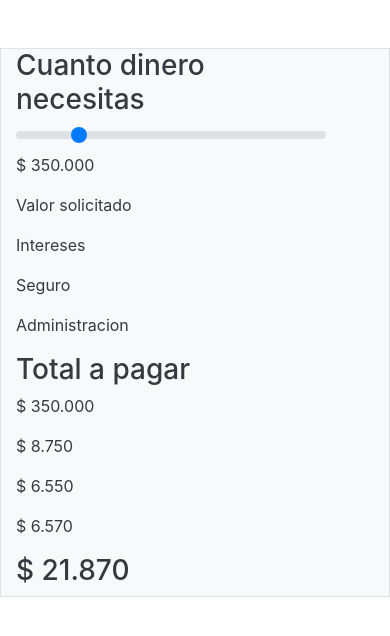
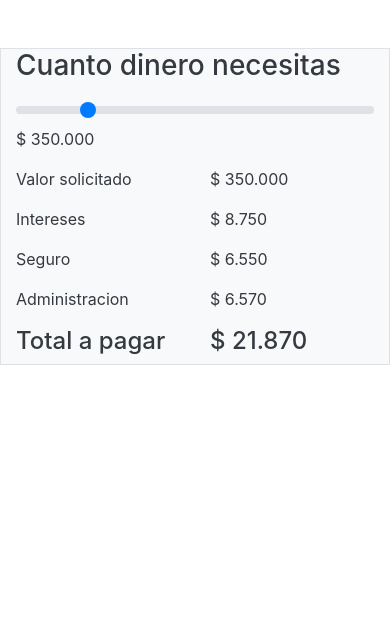
Before and after one commit to mauros93/crowd-landing, a plain HTML site: page index.html in a window 390 px wide. Drawn offline with nearby package versions, Linux system fonts and the light colour scheme.

Commit message:
Hemos hecho responsive el cuadro de intereses

```diff
--- a/index.html
+++ b/index.html
@@ -10,24 +10,24 @@
 
     <div class="container">
         <div class="row mt-5 border border-color-primary text-dark bg-light" >
-            <div class="col-sm-5 mr-5">
-                <h3>Cuanto dinero necesitas</h3>
+            <div class="col-12 col-md-5 mr-5">
+                <h3 class="mb-3">Cuanto dinero necesitas</h3>
                 <input type="range" class="custom-range" min="200000" max="1000000" step="10000" value="350000" id="range1" oninput="prueba(this.value)">
                 <p id="demo1">$ 350.000</p>
             </div>
-            <div class="col-sm 3">
+            <div class="col-6 col-md-3">
                 <p>Valor solicitado</p>
                 <p>Intereses</p>
                 <p>Seguro</p>
                 <p>Administracion</p>
-                <h3>Total a pagar</h3>
+                <h4>Total a pagar</h4>
             </div>
-            <div class="col-sm 3">
+            <div class="col-6 col-md-3">
                 <p id="valor">$ 350.000</p>
                 <p id="intereses">$ 8.750</p>
                 <p id="seguro">$ 6.550</p>
                 <p id="administracion">$ 6.570</p>
-                <h3 id="total">$ 21.870</h3>
+                <h4 id="total">$ 21.870</h4>
             </div>
 
 
```
